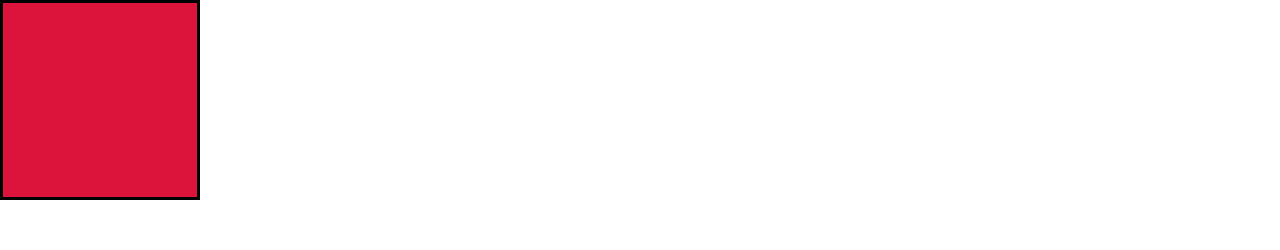
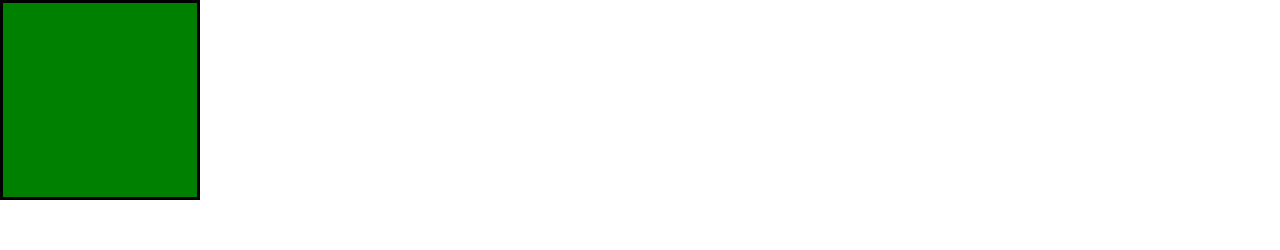
Before and after one commit to bhagyashreeghude/Framer-Motion, a React (Vite) app: page / in a window 1280 px wide. Shown: the top 250 px of the page. Built offline with nearby package versions, Linux system fonts and the light colour scheme.

Commit message:
whileHover and whileTap

```diff
--- a/src/App.jsx
+++ b/src/App.jsx
@@ -10,10 +10,17 @@ const App =() =>{
       y:[0,0,600,600,0],
       rotate:[0,360,0,-360,0 ]
     }}
-    transition={{
-      duration:4,
-      delay:2
-    }}>
+    whileHover={{
+      backgroundColor:'green'
+    }}
+    whileTap={{
+      scale:0.8
+    }}
+    // transition={{
+    //   duration:4,
+    //   delay:2
+    // }}
+    >
 
     </motion.div>
     <motion.img className='img'
@@ -21,7 +28,9 @@ const App =() =>{
       x:1000,
       y:200,
       rotate:360
+
     }}
+
     transition={{
       duration:2,
       delay:1
```
